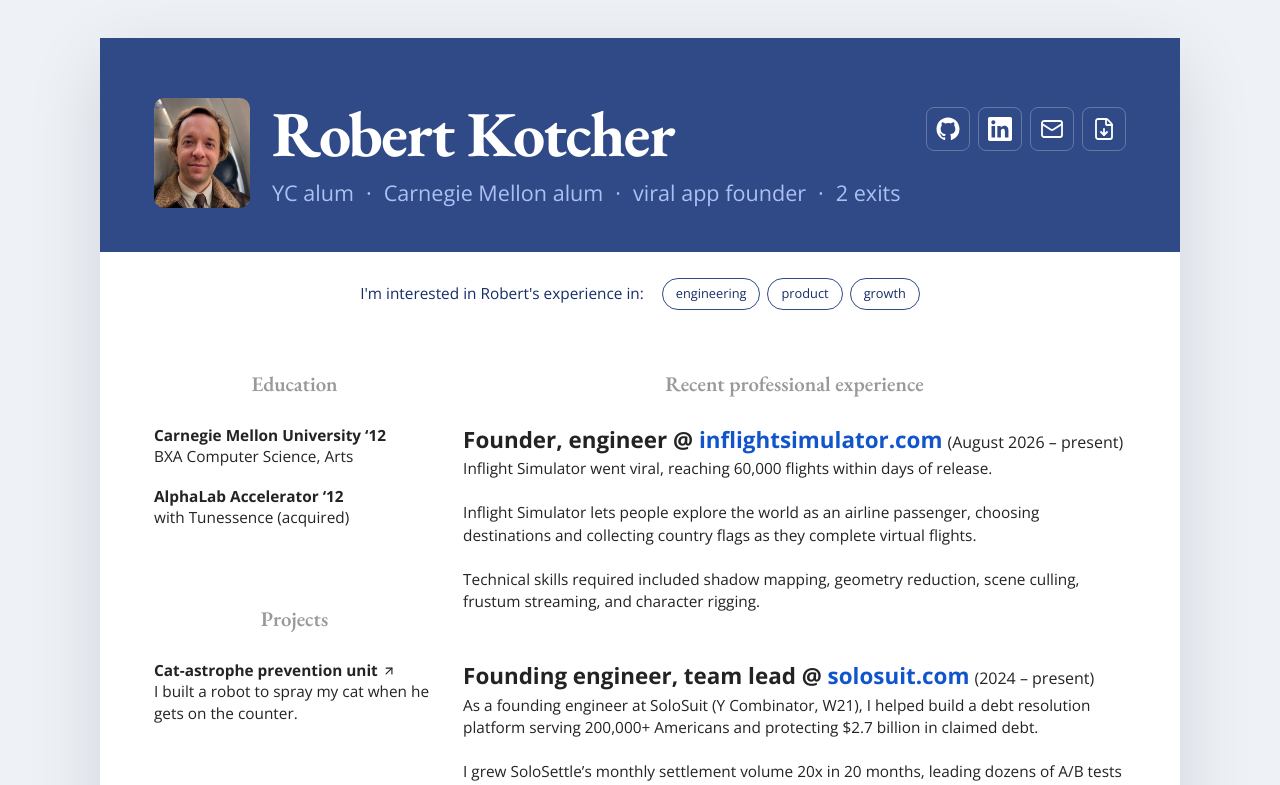
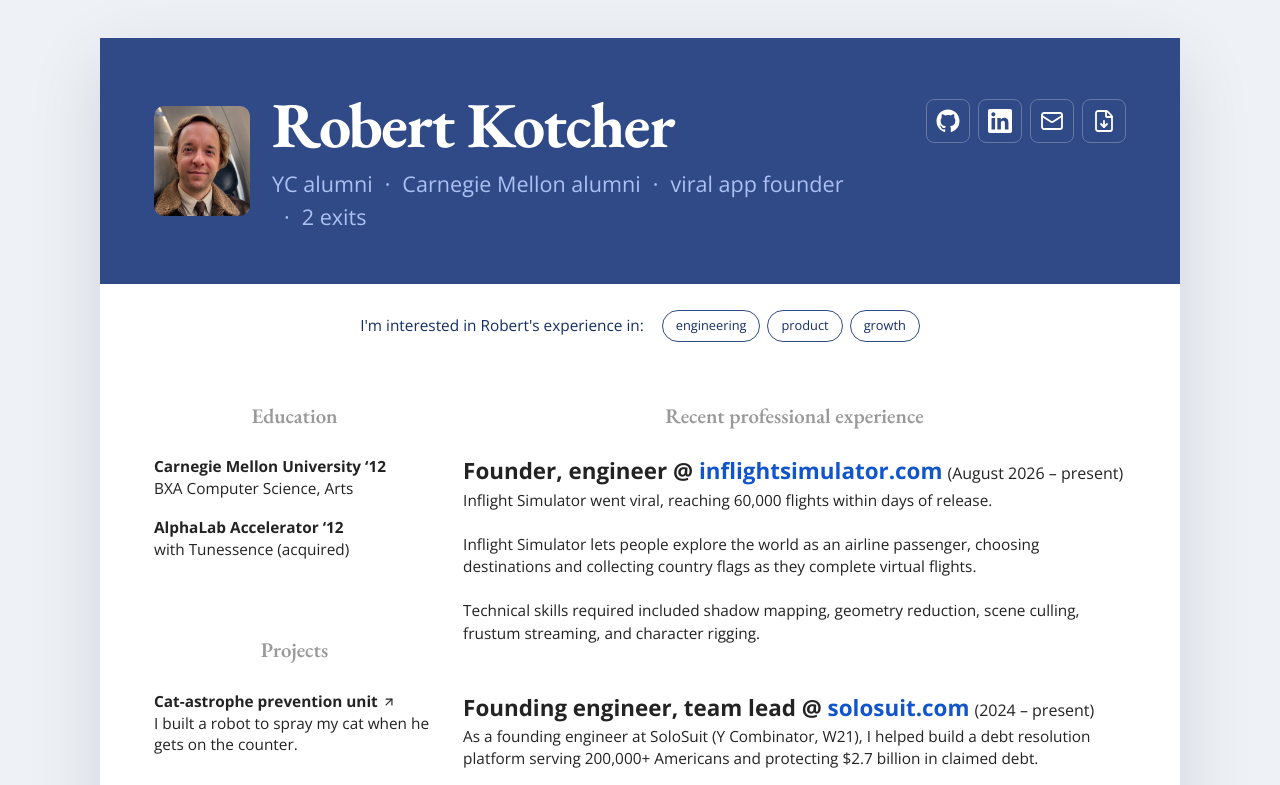
Before and after one commit to robertkotcher/robertkotcher.com, a Next.js app: page / in a window 1280 px wide. Shown: the top 785 px of the page. Built offline with nearby package versions, Linux system fonts and the light colour scheme.

Commit message:
Center header content and strengthen highlight typography

```diff
--- a/app/Resume.tsx
+++ b/app/Resume.tsx
@@ -43,7 +43,7 @@
           <div className="identity">
             <h1>Robert Kotcher</h1>
             <p className="identity-highlights">
-              <span>YC alum</span><span>Carnegie Mellon alum</span><span>viral app founder</span><span>2 exits</span>
+              <span>YC alumni</span><span>Carnegie Mellon alumni</span><span>viral app founder</span><span>2 exits</span>
             </p>
           </div>
           </div>
--- a/app/globals.css
+++ b/app/globals.css
@@ -172,3 +172,8 @@
   .resume-header { padding: calc(10mm + 18px) calc(10mm + 26px) 18px; }
   .resume-body { padding: 18px 10mm 10mm; }
 }
+
+.identity .identity-highlights { font-weight: 400; }
+@media (min-width: 761px) { .resume-header { padding-block: 52px; } }
+@media (max-width: 760px) { .resume-header { padding-block: 33px; } }
+@media print { .resume-header { padding-block: calc(5mm + 18px); } }
```
Also changed, not shown: 2 other files (tests, documents, lock files or other folders).
